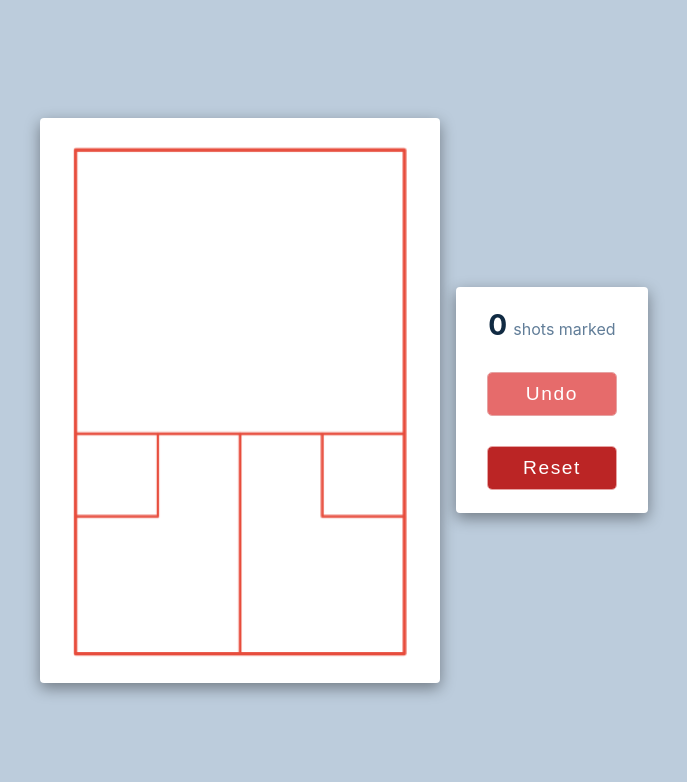
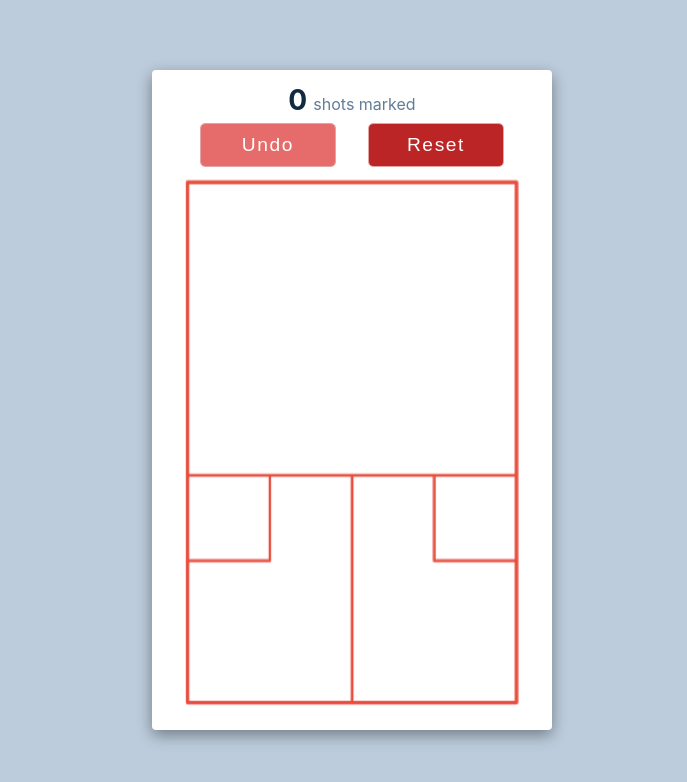
Before and after one commit to Siowyx/squash-analysis, a React (Create React App) app: page / in a window 1280 px wide. Shown: the top 782 px of the page, without its empty margins (288-975 px from the left). Built offline with nearby package versions, Linux system fonts and the light colour scheme.

Commit message:
rearranged layout and tweaked clickable surface

```diff
--- a/src/App.js
+++ b/src/App.js
@@ -31,6 +31,30 @@ function App() {
   return (
     <main>
       <section className="container">
+        <div className="info-container">
+          <div className="count-container">
+            <h3 style={{ display: "inline" }}>{count}</h3>{" "}
+            <p style={{ display: "inline" }}>shots marked</p>
+          </div>
+          <div className="btn-container">
+            <button
+              className="undo btn"
+              onClick={() => {
+                setMarkers(markers.slice(0, -1));
+              }}
+            >
+              undo
+            </button>
+            <button
+              className="reset btn"
+              onClick={() => {
+                setMarkers([]);
+              }}
+            >
+              reset
+            </button>
+          </div>
+        </div>
         <div id="canvas-container">
           <img id="canvas-img" src={squashfloor} />
           <div className="click-surface" onClick={mark}></div>
@@ -51,26 +75,6 @@ function App() {
           </div>
         </div>
       </section>
-      <section className="info-container">
-        <h3 style={{ display: "inline" }}>{count}</h3>{" "}
-        <p style={{ display: "inline" }}>shots marked</p>
-        <button
-          className="undo btn"
-          onClick={() => {
-            setMarkers(markers.slice(0, -1));
-          }}
-        >
-          undo
-        </button>
-        <button
-          className="reset btn"
-          onClick={() => {
-            setMarkers([]);
-          }}
-        >
-          reset
-        </button>
-      </section>
     </main>
 
     // <SquashFloor />
--- a/src/index.css
+++ b/src/index.css
@@ -150,22 +150,29 @@ main {
 }
 
 .container {
-  height: 565px;
+  height: 660px;
   width: 400px;
   margin: 1rem 0;
   background: var(--clr-white);
   border-radius: var(--radius);
-  padding: 1.5rem 2rem;
+  padding: 1rem 2rem;
   box-shadow: var(--dark-shadow);
-  float: left;
+}
+
+.count-container {
+  text-align: center;
+}
+
+.btn-container {
+  display: flex;
 }
 
 .btn {
   color: var(--clr-white);
   display: block;
-  width: 100%;
+  width: 40%;
   border-color: transparent;
-  margin: 2rem auto 0 auto;
+  margin: 0.5rem auto 0 auto;
   text-transform: capitalize;
   font-size: 1.2rem;
   padding: 0.5rem 0;
@@ -184,9 +191,10 @@ main {
 }
 
 #canvas-container {
+  padding-top: 0.5rem;
   position: relative;
   width: 100%;
-  height: 100%;
+  height: 85%;
 }
 
 #canvas-img {
@@ -197,9 +205,11 @@ main {
 
 .click-surface {
   position: absolute;
+  top: 18.5px;
+  left: 4.5px;
+  width: 97.5%;
+  height: 96.5%;
   z-index: 1;
-  width: 100%;
-  height: 100%;
   opacity: 0;
 }
 
@@ -208,10 +218,10 @@ main {
   opacity: 0.6;
 }
 
-.info-container {
+/* .info-container {
   margin: 1rem 1rem;
   background: var(--clr-white);
   border-radius: var(--radius);
   padding: 1.5rem 2rem;
   box-shadow: var(--dark-shadow);
-}
+} */
```
